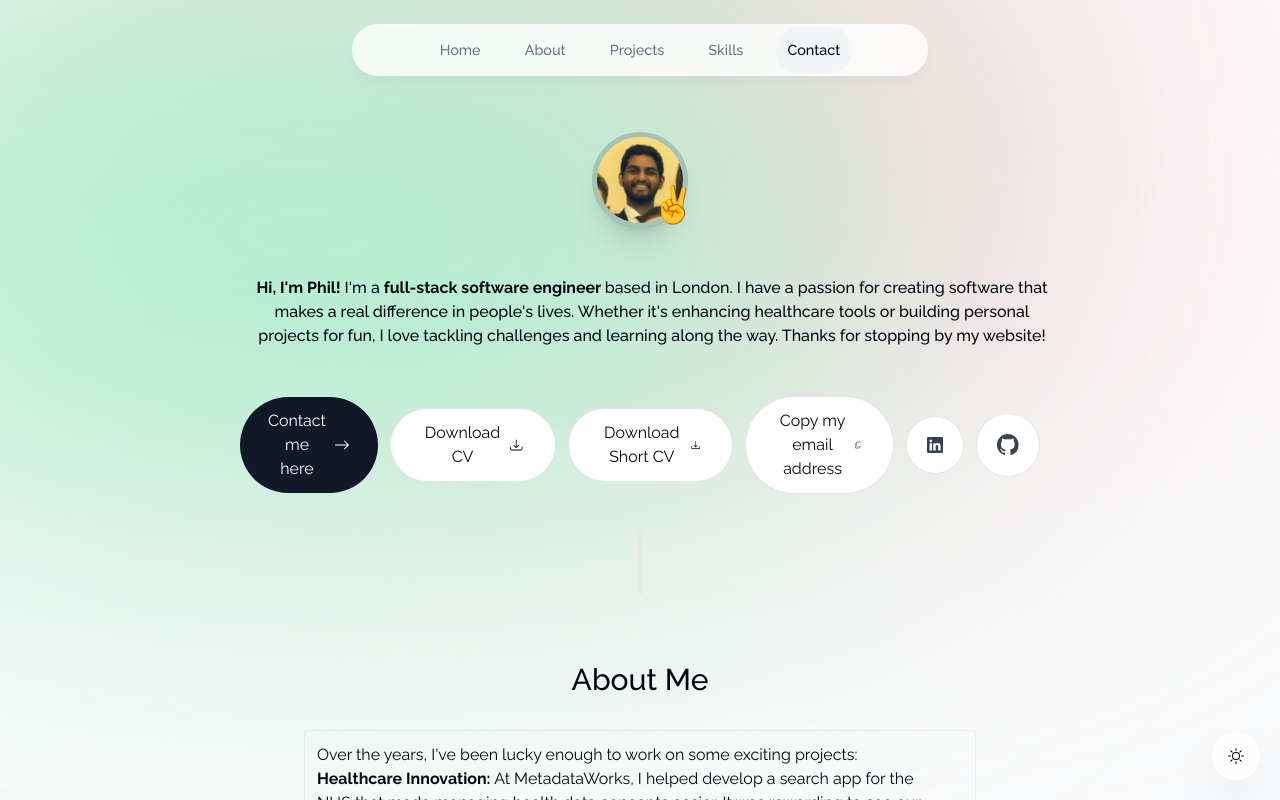
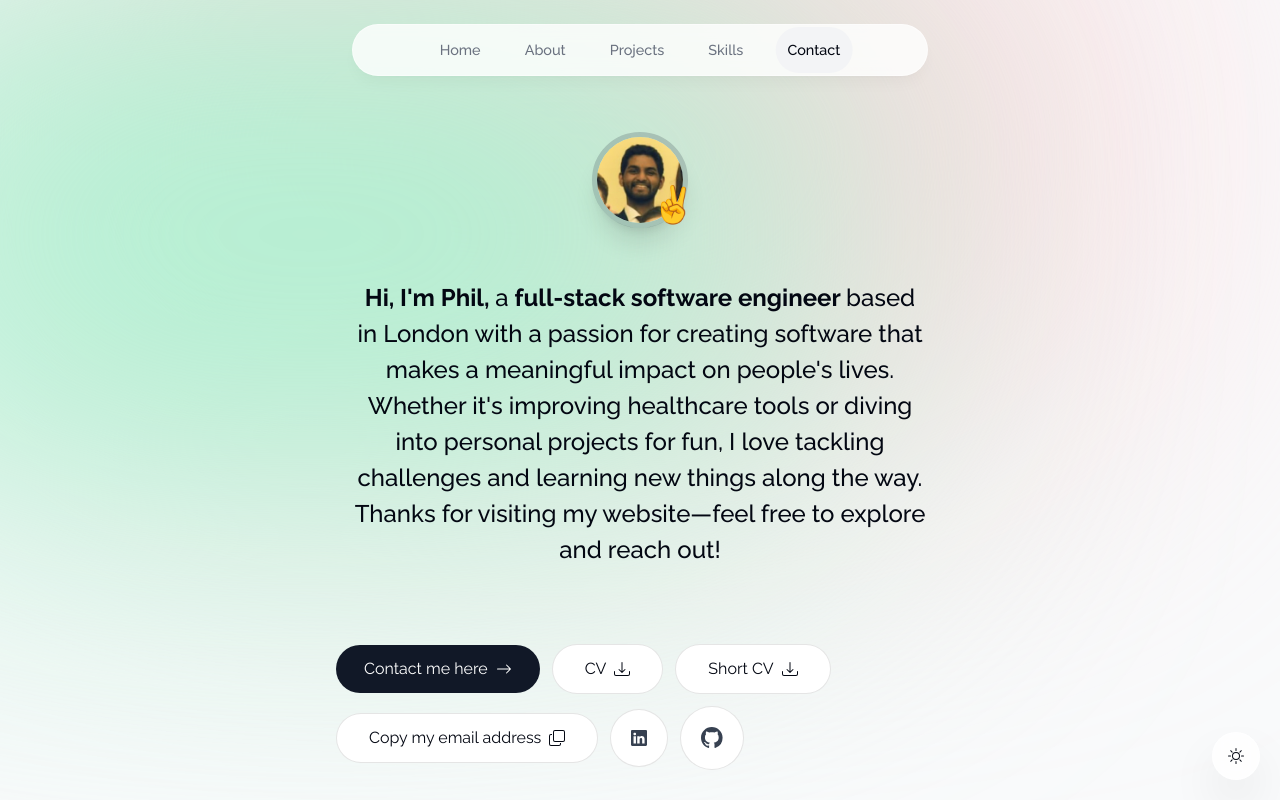
Before and after one commit to pg328/portfolio_site, a Next.js app: page / in a window 1280 px wide. Shown: the top 800 px of the page. Built offline with nearby package versions, Linux system fonts and the light colour scheme; no server answers.

Commit message:
fix: Font Size on Intro paragraph

```diff
--- a/src/components/Content.tsx
+++ b/src/components/Content.tsx
@@ -101,7 +101,7 @@ const Introduction = (props: SectionProps) => {
     <section
       ref={ref}
       id="home"
-      className="pt-9 flex flex-col gap-y-9 max-w-[50rem] text-center sm:mb-0 scroll-mt-[100rem]"
+      className="pt-9 px-24 flex flex-col gap-y-9 max-w-[50rem] text-center sm:mb-0 scroll-mt-[100rem]"
     >
       <div className="flex items-center justify-center">
         <div className="relative">
@@ -136,16 +136,16 @@ const Introduction = (props: SectionProps) => {
         </div>
       </div>
       <motion.h1
-        className="w-full sm:m-3"
+        className="mb-10 mt-4 px-4 text-xl font-medium !leading-[1.5] sm:text-2xl"
         initial={{ opacity: 0, scale: 0 }}
         animate={{ opacity: 1, scale: 1 }}
       >
         <span className="font-medium">
-          <span className="font-bold">{"Hi, I'm Phil! "}</span>
-          {"I'm a "}
+          <span className="font-bold">{"Hi, I'm Phil, "}</span>
+          {"a "}
           <span className="font-bold">{"full-stack software engineer "}</span>
           {
-            " based in London. I have a passion for creating software that makes a real difference in people's lives. Whether it's enhancing healthcare tools or building personal projects for fun, I love tackling challenges and learning along the way. Thanks for stopping by my website!"
+            "based in London with a passion for creating software that makes a meaningful impact on people's lives. Whether it's improving healthcare tools or diving into personal projects for fun, I love tackling challenges and learning new things along the way. Thanks for visiting my website—feel free to explore and reach out!"
           }
         </span>
       </motion.h1>
@@ -155,7 +155,7 @@ const Introduction = (props: SectionProps) => {
         whileInView="animate"
         viewport={{ once: true }}
       >
-        <div className="flex gap-3 flex-col sm:flex-row items-center">
+        <div className="flex gap-3 flex-col flex-wrap sm:flex-row items-center">
           <Link
             href="#contact"
             onClick={() => {
@@ -179,7 +179,7 @@ const Introduction = (props: SectionProps) => {
             href="/PhilipGeorgeCVWithDetail.pdf"
             download
           >
-            {"Download CV "}
+            {"CV "}
             <BsDownload className="opacity-61 group-hover:translate-y-1 transition" />
           </a>
           <a
@@ -187,7 +187,7 @@ const Introduction = (props: SectionProps) => {
             href="/PhilipGeorgeCV.pdf"
             download
           >
-            {"Download Short CV "}
+            {"Short CV "}
             <BsDownload className="opacity-61 group-hover:translate-y-1 transition" />
           </a>
           <button
```
